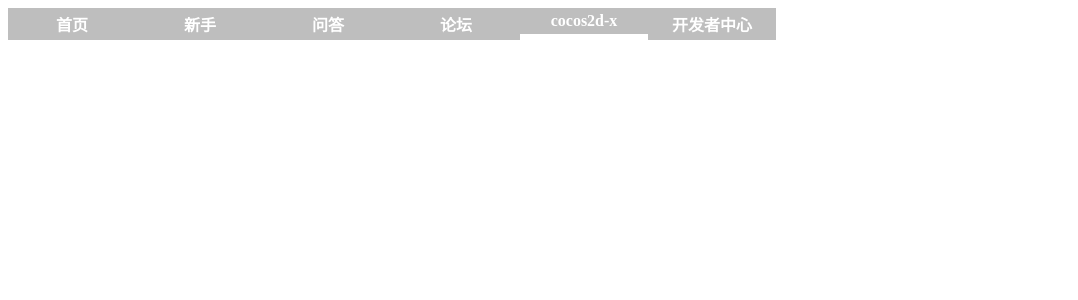
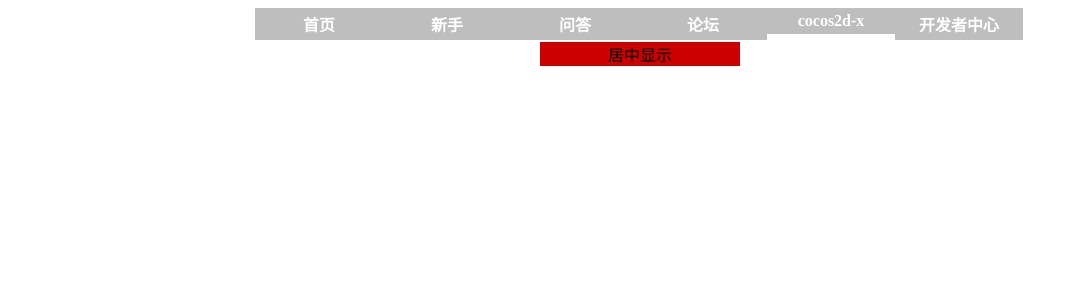
Before and after one commit to JatWaston/PHP, a PHP site: page / in a window 1280 px wide. Shown: the top 300 px of the page, without its empty margins (0-1078 px from the left). Run offline with PHP 8.4, Linux system fonts and the light colour scheme.

Commit message:
居中对齐div

```diff
--- a/HTML/index.html
+++ b/HTML/index.html
@@ -15,5 +15,9 @@
 				<li><a href="#">开发者中心</a></li>
 			</ul>
 		</div>
+		<br/>
+		<div id="center">
+			<p>居中显示</p>
+		</div>
 	</body>
 </html>
--- a/HTML/styles/main.css
+++ b/HTML/styles/main.css
@@ -3,6 +3,26 @@
 	margin: 0px;
 	padding: 0px;
 }
+
+div#center {
+	background-color: #cc0000;
+	width: 200px;
+	margin-left: auto;
+	margin-right: auto;
+	text-align: center;
+}
+
+div#nav
+{
+/*	border: 1px solid blue;*/
+	width: 770px;
+	/*div居中对齐*/
+	margin-left: auto;
+	margin-right: auto;
+/*	text-align: center;*/
+}
+
+/*如何设置导航栏居中呢*/
 
 li {
 	float: left;
```
